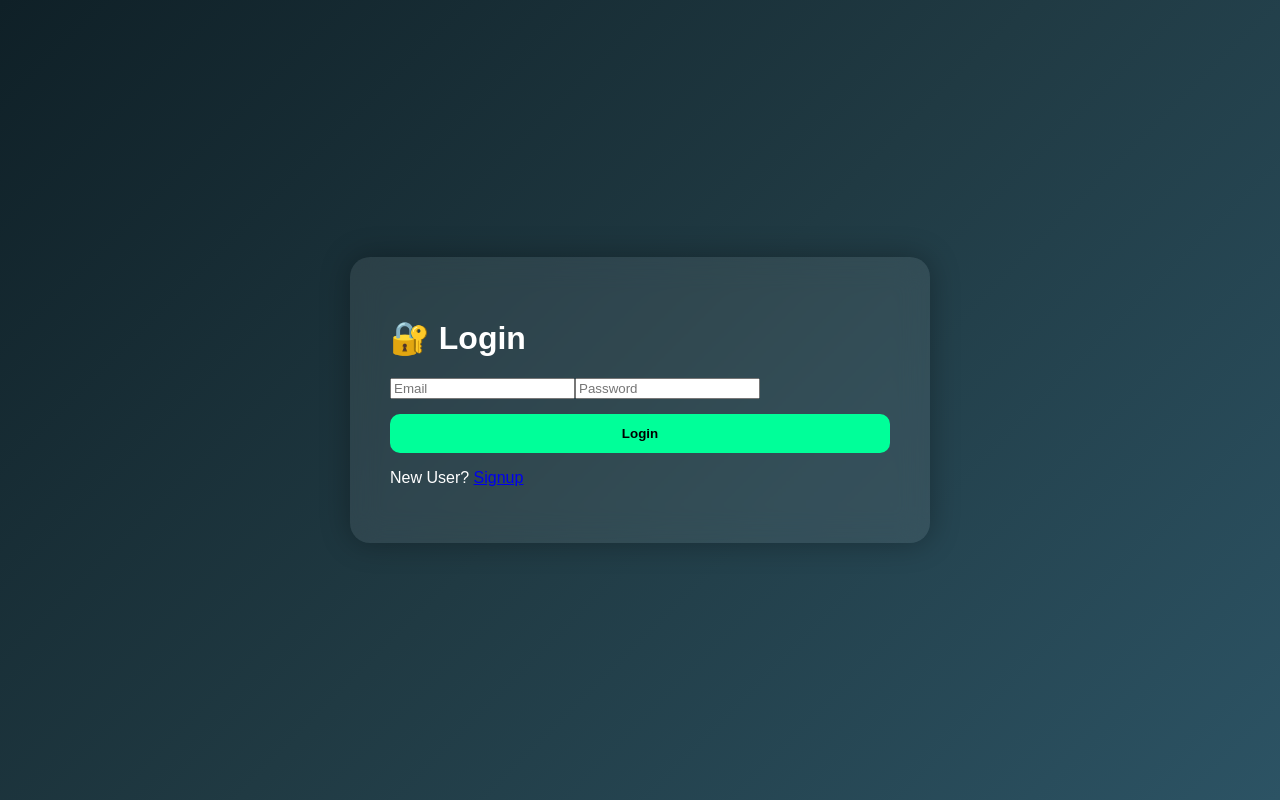
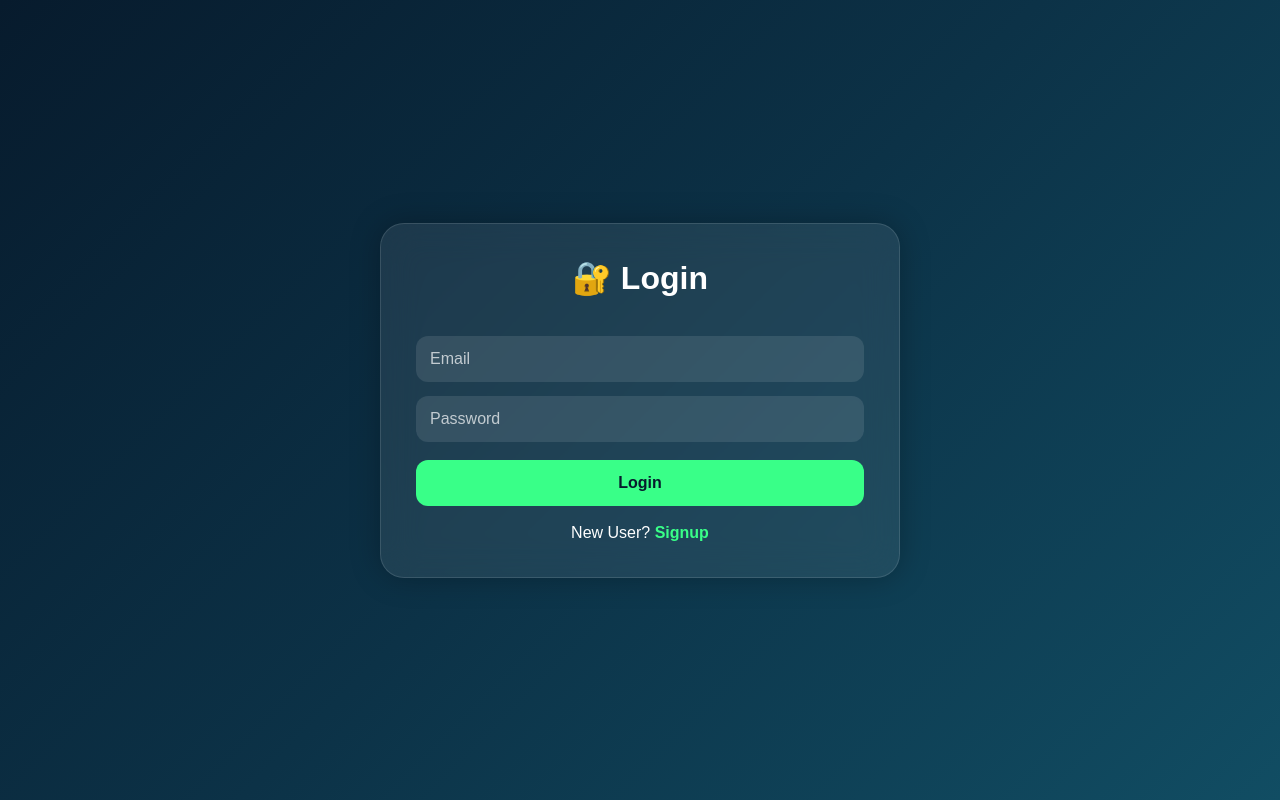
Before and after one commit to siddharthrajak49-commits/careerpilot-ai, a React (Create React App) app in the folder careerpilot-ai/frontend/: page / in a window 1280 px wide. Built offline with nearby package versions, Linux system fonts and the light colour scheme.

Commit message:
Premium UI theme update

```diff
--- a/careerpilot-ai/frontend/src/App.css
+++ b/careerpilot-ai/frontend/src/App.css
@@ -1,43 +1,120 @@
+* {
+  margin: 0;
+  padding: 0;
+  box-sizing: border-box;
+}
+
 body {
-  margin: 0;
-  font-family: Arial;
-  background: linear-gradient(135deg,#0f2027,#203a43,#2c5364);
+  font-family: Arial, sans-serif;
+  background: linear-gradient(135deg, #071b2d, #0c3247, #114d63);
+  min-height: 100vh;
+  color: white;
 }
 
 .container {
+  min-height: 100vh;
   display: flex;
   justify-content: center;
   align-items: center;
-  min-height: 100vh;
+  padding: 20px;
 }
 
 .card {
+  width: 100%;
+  max-width: 520px;
   background: rgba(255,255,255,0.08);
-  padding: 40px;
-  border-radius: 20px;
+  border: 1px solid rgba(255,255,255,0.12);
+  backdrop-filter: blur(18px);
+  border-radius: 24px;
+  padding: 35px;
+  box-shadow: 0 0 30px rgba(0,0,0,0.25);
+}
+
+h1 {
+  text-align: center;
+  font-size: 32px;
+  margin-bottom: 25px;
   color: white;
-  width: 500px;
-  backdrop-filter: blur(15px);
-  box-shadow: 0 0 30px rgba(0,0,0,0.3);
+}
+
+h2 {
+  margin-top: 25px;
+  margin-bottom: 12px;
+  color: #39ff88;
+}
+
+input {
+  width: 100%;
+  padding: 14px;
+  margin-top: 14px;
+  border: none;
+  outline: none;
+  border-radius: 12px;
+  background: rgba(255,255,255,0.10);
+  color: white;
+  font-size: 16px;
+}
+
+input::placeholder {
+  color: rgba(255,255,255,0.7);
 }
 
 button {
   width: 100%;
-  padding: 12px;
-  margin-top: 15px;
-  background: #00ff99;
+  margin-top: 18px;
+  padding: 14px;
   border: none;
-  border-radius: 10px;
+  border-radius: 12px;
+  background: #39ff88;
+  color: #071b2d;
+  font-size: 16px;
   font-weight: bold;
   cursor: pointer;
+  transition: 0.3s;
+}
+
+button:hover {
+  transform: translateY(-2px);
+  box-shadow: 0 0 18px rgba(57,255,136,0.5);
+}
+
+p {
+  margin-top: 18px;
+  text-align: center;
+}
+
+a {
+  color: #39ff88;
+  text-decoration: none;
+  font-weight: bold;
 }
 
 .result {
-  margin-top: 25px;
-  background: rgba(255,255,255,0.08);
-  padding: 20px;
-  border-radius: 15px;
+  margin-top: 22px;
+  padding: 18px;
+  border-radius: 18px;
+  background: rgba(255,255,255,0.07);
 }
+
+ul {
+  margin-top: 10px;
+  padding-left: 20px;
+}
+
+li {
+  margin-top: 8px;
+}
+
 canvas {
   margin-top: 20px;
 }
+
+@media (max-width: 600px) {
+  .card {
+    padding: 22px;
+  }
+
+  h1 {
+    font-size: 26px;
+  }
+}
```
